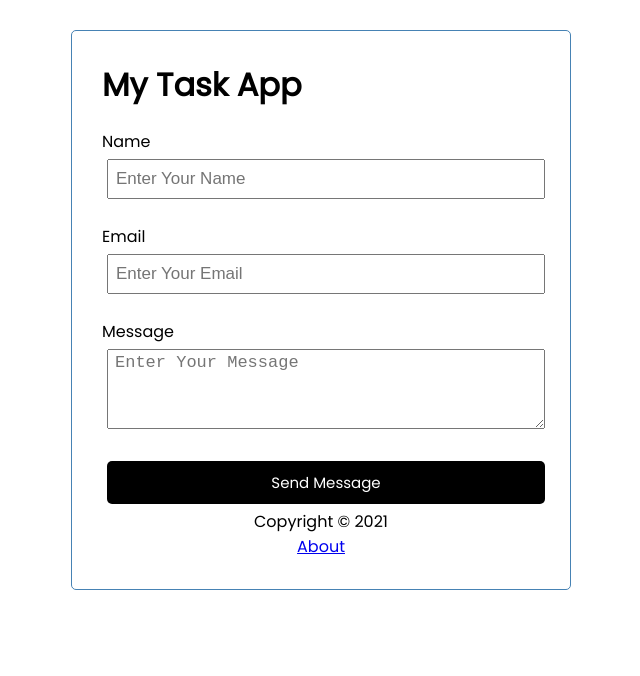
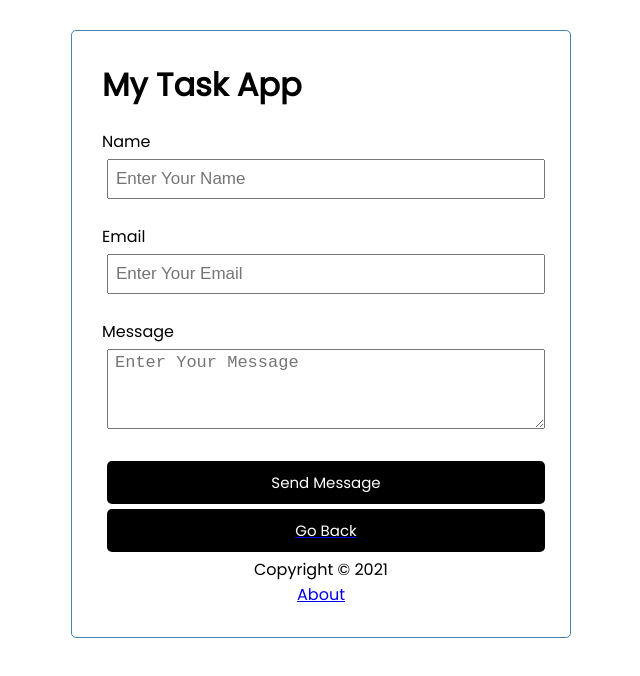
Before and after one commit to nisHcodeX/My-Task-App, a React (Create React App) app: page /ContactUsForm in a window 1280 px wide. Shown: the top 676 px of the page, without its empty margins (319-959 px from the left). Built offline with nearby package versions, Linux system fonts and the light colour scheme; data requests are answered from the project's data file.

Commit message:
finalizing conatctUsForm

```diff
--- a/db.json
+++ b/db.json
@@ -4,13 +4,87 @@
       "id": 1,
       "text": "Doctors Appointment",
       "day": "Feb 5th at 2:30pm",
-      "reminder": true
+      "reminder": false
     },
     {
       "id": 2,
       "text": "Meeting at School",
       "day": "Feb 6th at 1:30pm",
-      "reminder": false
+      "reminder": true
+    }
+  ],
+  "contact": [
+    {
+      "text": "bdf",
+      "email": "sd",
+      "msg": "vsdv",
+      "id": 1
+    },
+    {
+      "text": " c",
+      "email": " xc",
+      "msg": " cx",
+      "id": 2
+    },
+    {
+      "text": " c",
+      "email": " v",
+      "msg": "c x",
+      "id": 3
+    },
+    {
+      "text": "v",
+      "email": " c",
+      "msg": "x",
+      "id": 4
+    },
+    {
+      "text": "  cxvxc",
+      "email": "c x",
+      "msg": " zx",
+      "id": 5
+    },
+    {
+      "text": "",
+      "email": "",
+      "msg": "",
+      "id": 6
+    },
+    {
+      "text": "f",
+      "email": "",
+      "msg": "",
+      "id": 7
+    },
+    {
+      "text": "4",
+      "email": "g",
+      "msg": "",
+      "id": 8
+    },
+    {
+      "text": "4",
+      "email": "fd",
+      "msg": "v",
+      "id": 9
+    },
+    {
+      "text": "ds",
+      "email": "vdv",
+      "msg": "vvd",
+      "id": 10
+    },
+    {
+      "text": "sepa",
+      "email": "kane",
+      "msg": "mcn",
+      "id": 11
+    },
+    {
+      "text": "dsvd",
+      "email": "vsdv",
+      "msg": "vdsv",
+      "id": 12
     }
   ]
 }
--- a/src/App.js
+++ b/src/App.js
@@ -5,17 +5,20 @@ import Tasks from './components/Tasks'
 import AddTask from './components/AddTask'
 import ContactUs from './components/ContactUs'
 import ContactUsForm from './components/ContactUsForm'
+
+
 import { useState, useEffect } from 'react'
 import { BrowserRouter as Router, Route } from 'react-router-dom'
+import Button from './components/Button';
 
 
 
 function App() {
-  //
-
   // toggle Button
   const [showAddTask, setShowAddTask] = useState(false)
+
   const [tasks, setTasks] = useState([])
+  // const [contact,setcontact] =useState([])
 
   useEffect(() => {
     const getTasks = async () => {
@@ -34,13 +37,12 @@ function App() {
 
   const fetchTask = async (id) => {
       const res = await fetch(`http://localhost:5000/tasks/${id}`)
-    console.log(res, 'this is res')
       const data = await res.json()
-
     return data
   }
   // Add Task
   const addTask = async (task) => {
+    console.log('this is task')
     const res = await fetch('http://localhost:5000/tasks', {
       method: 'POST',
       headers: {
@@ -48,10 +50,20 @@ function App() {
                },
       body: JSON.stringify(task)
     })
-
     const data = await res.json()
 
     setTasks([...tasks, data])
+  }
+  // Add Contact
+  const contactUsForm = async (contact) => {
+    const res = await fetch('http://localhost:5000/contact', {
+      method : 'POST',
+      headers : { 'Content-type' : 'application/json'},
+      body : JSON.stringify(contact)
+    })
+    const data = await res.json()
+
+    // setcontact([data])
   }
   // Delete Event
   const deleteTask = async (id) => {
@@ -67,7 +79,6 @@ function App() {
   // Toggle Event
   const toggleTask = async (id) => {
     const taskToToggle = await fetchTask(id)
-    console.log(taskToToggle)
     const updTask = { ...taskToToggle, reminder: !taskToToggle.reminder }
 
     const res = await fetch(`http://localhost:5000/tasks/${id}`, {
@@ -104,10 +115,12 @@ function App() {
                 onToggle={toggleTask}
               />) :
               ('No Task to Preview')}
+            <ContactUs />
           </>
         )} />
-        <Route path ='/' exact component ={ContactUs}/>
-        <Route path ='/ContactUsForm' exact component ={ContactUsForm}/>
+        <Route path='/ContactUsForm'>
+          <ContactUsForm contact={contactUsForm} />
+        </Route>
         <Route path='/About' component={About} />
         <Footer className='footer' />
 
--- a/src/components/AddTask.js
+++ b/src/components/AddTask.js
@@ -1,6 +1,7 @@
 import {useState } from 'react'
 
 const AddTask = ({onAdd}) => {
+
     const [text,setText] =useState('')
     const [day,setDay] =useState('')
     const [reminder,setReminder] =useState(false)
--- a/src/components/Button.js
+++ b/src/components/Button.js
@@ -1,4 +1,5 @@
 import PropTypes from 'prop-types'
+
 
 const Button = ({color,text,onClick}) => {
 
--- a/src/components/ContactUs.js
+++ b/src/components/ContactUs.js
@@ -1,4 +1,3 @@
-import ContactUsForm from './ContactUsForm'
 import {Link} from 'react-router-dom'
 
 const ContactUs = () => {
@@ -8,8 +7,9 @@ const ContactUs = () => {
                 <Link className="contactus-form-link" to='/ContactUsForm'>
                     <button className='btn btn-block'>
                         Contact Us
-                    </button>
+                    </button>ContactUsFormContactUsForm
                 </Link>
+
         </div>
     )
 }
--- a/src/components/ContactUsForm.js
+++ b/src/components/ContactUsForm.js
@@ -1,25 +1,58 @@
-import { Link } from 'react-router-dom'
+import {useState} from 'react'
+import {Link} from 'react-router-dom'
 
-const ContactUsForm = () => {
+const ContactUsForm = ({contact}) => {
+
+    const [text, setText] = useState('')
+    const [email, setEmail] = useState('')
+    const [msg, setMsg] = useState('')
+
+    const onSubmit = (e) =>{
+        e.preventDefault()
+
+        if(!text || !email || !msg) {
+            alert('plese fill')
+            return
+        }
+
+        contact({text,email,msg})
+        setText('')
+        setEmail('')
+        setMsg('')
+  }
     return (
-
-        <form>
+        <div>
+        <form onSubmit ={onSubmit}>
             <div className="form-control">
                 <label className="contactus-form-label">Name</label>
-                <input type="text" placeholder="Enter Your Name" />
+                <input type="text"
+                        placeholder="Enter Your Name"
+                        value={text}
+                        onChange={(e)=> setText(e.currentTarget.value)}
+                 />
             </div>
             <div className="form-control">
                 <label className="contactus-form-label">Email</label>
-                <input type="email" placeholder="Enter Your Email " />
+                <input type="text"
+                       placeholder="Enter Your Email "
+                       value={email}
+                       onChange={(e)=> setEmail(e.currentTarget.value)}
+                 />
             </div>
             <div className="form-control">
                 <label className="contactus-form-label">Message</label>
-                <textarea className="text-area-style" placeholder="Enter Your Message " />
+                <textarea className="text-area-style"
+                          placeholder="Enter Your Message"
+                          value={msg}
+                          onChange={(e)=> setMsg(e.currentTarget.value)}
+                />
             </div>
-            <Link className='contactus-form-link'to='/'>
-                <input className='btn btn-block' type='submit' value='Send Message' />
-            </Link>
+                <input className='btn btn-block' type='submit' value='Send Message'/>
         </form>
+        <Link to='/'>
+        <button className='btn btn-block'> Go Back </button>
+        </Link>
+        </div>
     )
 }
 
--- a/src/index.css
+++ b/src/index.css
@@ -135,5 +135,5 @@ footer {
   color: white;
 }
 .ContactUs{
-  margin : 20px 0px 20px 0px;
+  margin-top : 40px
 }
```
Lines whose indentation alone changed are shown as unchanged.
